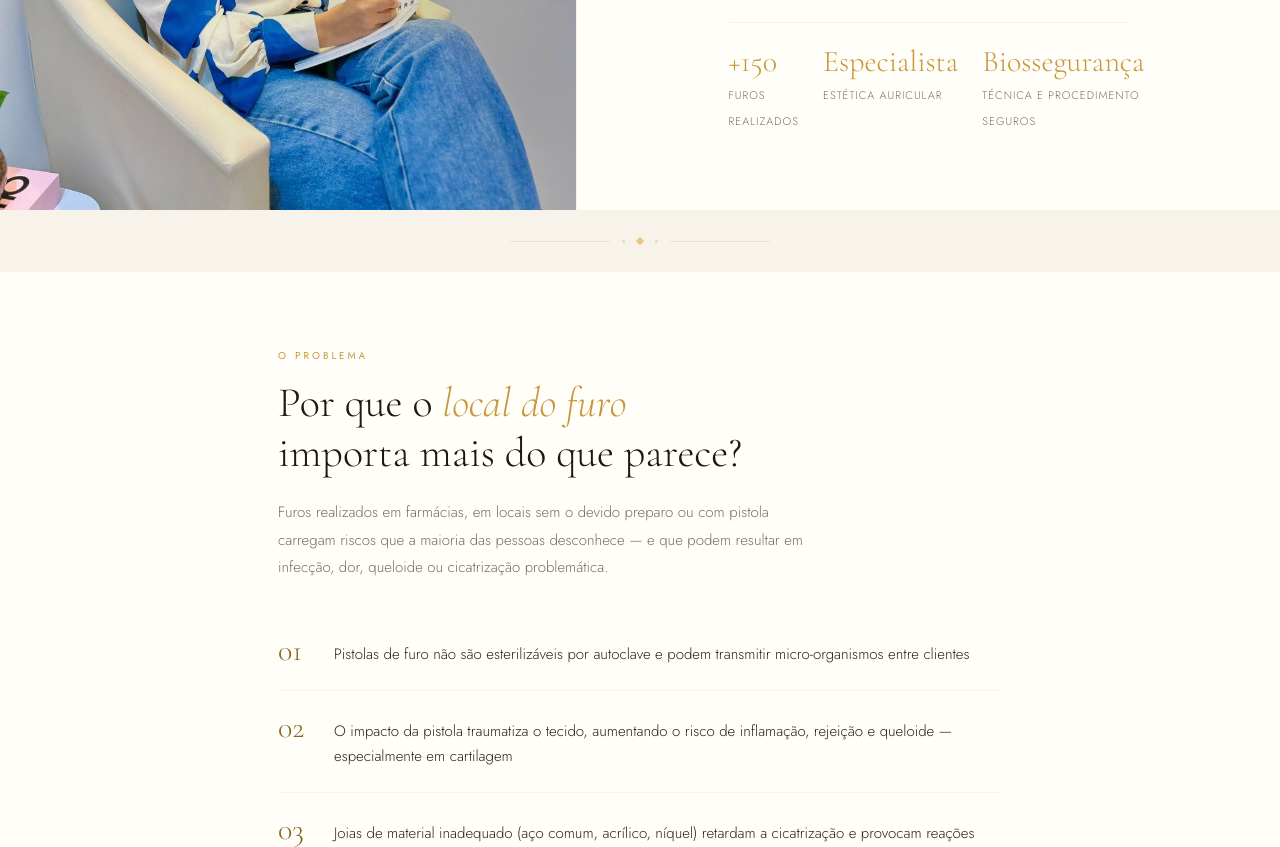
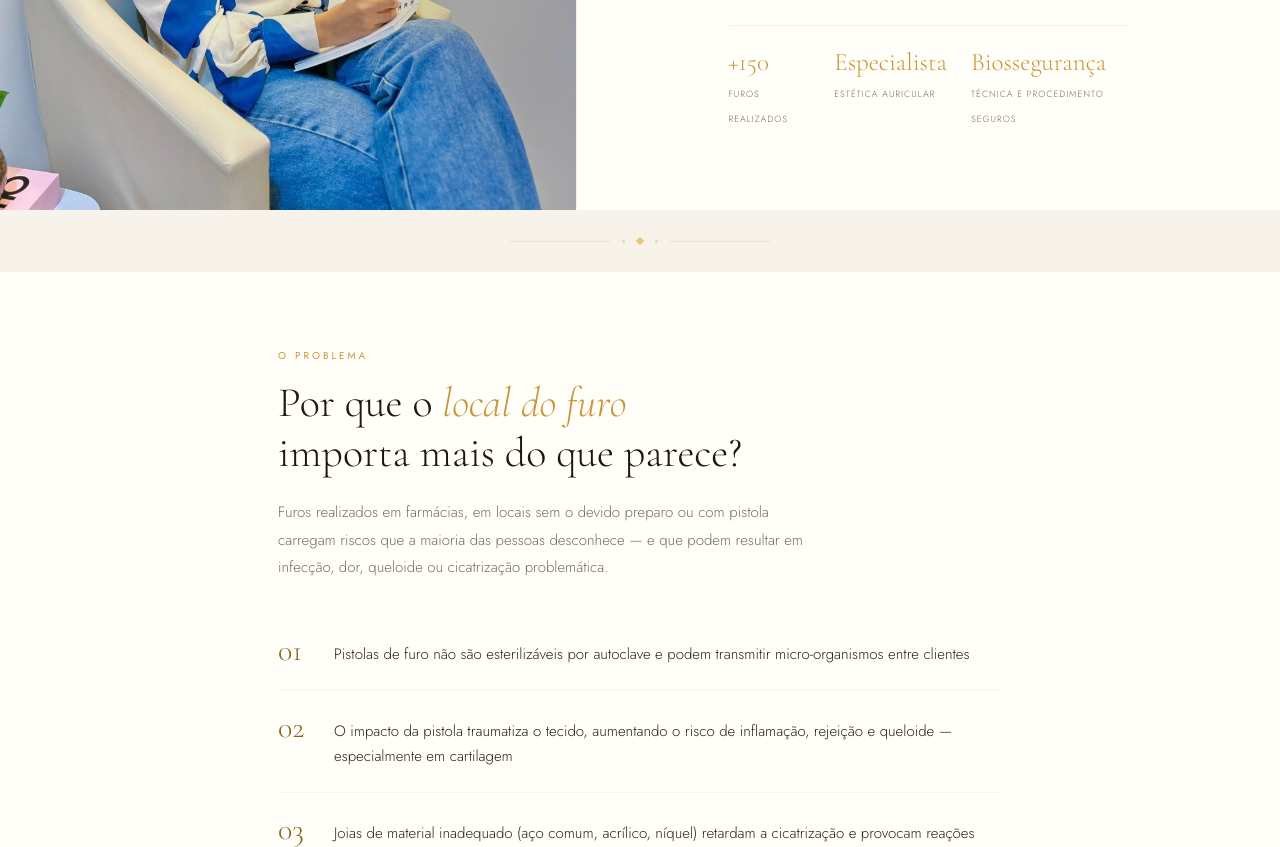
Before and after one commit to TainaBatista/lp-furoadulto, a plain HTML site: page index.html in a window 1280 px wide. Shown: the part 1273-2120 px from the top of the page. Drawn offline with nearby package versions, Linux system fonts and the light colour scheme.

Commit message:
Update index.html

```diff
--- a/index.html
+++ b/index.html
@@ -264,11 +264,11 @@ nav {
   border-top: 1px solid rgba(201,151,58,0.12);
 }
 .hero-bio-stat-num {
-  font-family: var(--serif); font-size: 30px; font-weight: 300; color: var(--gold); line-height: 1;
+  font-family: var(--serif); font-size: 25px; font-weight: 300; color: var(--gold); line-height: 1;
   display: block; margin-bottom: 4px;
 }
 .hero-bio-stat-label {
-  font-size: 11px; font-weight: 300; letter-spacing: 1px; text-transform: uppercase; color: var(--muted);
+  font-size: 9px; font-weight: 300; letter-spacing: 1px; text-transform: uppercase; color: var(--muted);
 }
 
 /* ── ORNAMENT ── */
```
